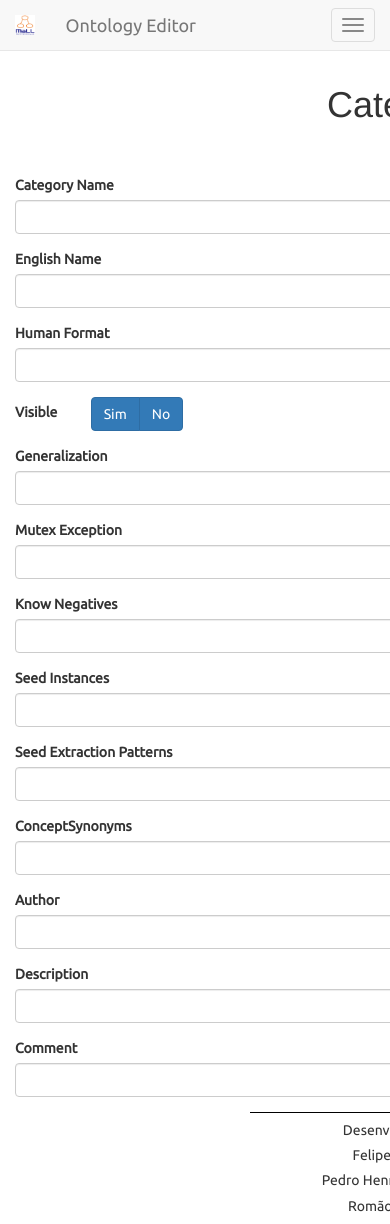
After one commit to felipequecole/Onto_Mapping, a Django app: page /edit_cat/ in a window 390 px wide; the page is wider, and only the part inside the window is pictured. The commit adds this page. Run offline with Django 3.2, Linux system fonts and the light colour scheme; some libraries are stand-ins or nearby versions.

Commit message:
Primeira versão (bem tosca) da pagina de edição de categoria

```diff
--- /dev/null
+++ b/Onto_Manipulation/templates/Onto_Manipulation/edit_cat.html
@@ -0,0 +1,98 @@
+<h1 align="center">Category</h1>
+<br>
+<br>
+
+{% extends 'base.html' %}
+
+{% block edit_onto %}class="active"{% endblock %}
+
+{% block body %}
+    <div class="container">
+        <form>
+            <div class="form-group row">
+                <label for="example-text-input" class="col-sm-2 col-form-label">Category Name</label>
+                <div class="col-sm-7">
+                    <input class="form-control" type="text" value="" id="name">
+                </div>
+            </div>
+            <div class="form-group row">
+                <label for="example-text-input" class="col-sm-2 col-form-label">English Name</label>
+                <div class="col-sm-7">
+                    <input class="form-control" type="text" value="" id="english">
+                </div>
+            </div>
+            <div class="form-group row">
+                <label for="example-text-input" class="col-sm-2 col-form-label">Human Format</label>
+                <div class="col-sm-7">
+                    <input class="form-control" type="text" value="" id="human">
+                </div>
+            </div>
+            <div class="form-group row">
+                <label for="example-text-input" class="col-sm-2 col-form-label">Visible</label>
+                <div class="btn-group col-sm-7" data-toggle="buttons">
+                    <label class="btn btn-primary">
+                        <input type="radio" name="options" id="option2" autocomplete="off" checked> Sim
+                    </label>
+                    <label class="btn btn-primary">
+                        <input type="radio" name="options" id="option3" autocomplete="off"> No
+                    </label>
+                </div>
+            </div>
+            <div class="form-group row">
+                <label for="example-text-input" class="col-sm-2 col-form-label">Generalization</label>
+                <div class="col-sm-7">
+                    <input class="form-control" type="text" value="" id="generalization">
+                </div>
+            </div>
+            <div class="form-group row">
+                <label for="example-text-input" class="col-sm-2 col-form-label">Mutex Exception</label>
+                <div class="col-sm-7">
+                    <input class="form-control" type="text" value="" id="mutex">
+                </div>
+            </div>
+            <div class="form-group row">
+                <label for="example-text-input" class="col-sm-2 col-form-label">Know Negatives</label>
+                <div class="col-sm-7">
+                    <input class="form-control" type="text" value="" id="negatives">
+                </div>
+            </div>
+            <div class="form-group row">
+                <label for="example-text-input" class="col-sm-2 col-form-label">Seed Instances</label>
+                <div class="col-sm-7">
+                    <input class="form-control" type="text" value="" id="instances">
+                </div>
+            </div>
+            <div class="form-group row">
+                <label for="example-text-input" class="col-sm-2 col-form-label">Seed Extraction Patterns</label>
+                <div class="col-sm-7">
+                    <input class="form-control" type="text" value="" id="patterns">
+                </div>
+            </div>
+            <div class="form-group row">
+                <label for="example-text-input" class="col-sm-2 col-form-label">ConceptSynonyms</label>
+                <div class="col-sm-7">
+                    <input class="form-control" type="text" value="" id="synonyms">
+                </div>
+            </div>
+            <div class="form-group row">
+                <label for="example-text-input" class="col-sm-2 col-form-label">Author</label>
+                <div class="col-sm-7">
+                    <input class="form-control" type="text" value="" id="author">
+                </div>
+            </div>
+            <div class="form-group row">
+                <label for="example-text-input" class="col-sm-2 col-form-label">Description</label>
+                <div class="col-sm-7">
+                    <input class="form-control" type="text" value="" id="desc">
+                </div>
+            </div>
+            <div class="form-group row">
+                <label for="example-text-input" class="col-sm-2 col-form-label">Comment</label>
+                <div class="col-sm-7">
+                    <input class="form-control" type="text" value="" id="comment">
+                </div>
+            </div>
+        </form>
+    </div>
+
+{% endblock %}
--- a/Onto_Manipulation/templates/base.html
+++ b/Onto_Manipulation/templates/base.html
@@ -16,6 +16,8 @@
 
 </head>
 <body>
+{% block body %}
+{% endblock %}
 <div class="container-fluid">
     <nav class="navbar navbar-default navbar-fixed-top">
         <div class="container-fluid">
--- a/Onto_Manipulation/urls.py
+++ b/Onto_Manipulation/urls.py
@@ -6,6 +6,7 @@ urlpatterns = [
     url(r'^relation/$', views.relation, name='relation'),
     url(r'^category/$', views.category, name='category'),
     url(r'^edit/$', views.edit, name='edit'),
+    url(r'^edit_cat/$', views.edit_cat, name='edit_cat'),
     url(r'^convert/$', views.convert, name='convert'),
     url(r'^download/$', views.download, name='download'),
 ]
--- a/Onto_Manipulation/views.py
+++ b/Onto_Manipulation/views.py
@@ -11,8 +11,11 @@ def category(request):
     return render(request, 'Onto_Manipulation/home_cat.html', dict)
 
 def edit(request):
+    return render(request, 'Onto_Manipulation/edit.html', {})
 
-    return render(request, 'Onto_Manipulation/edit.html', {})
+def edit_cat(request):
+    return render(request, 'Onto_Manipulation/edit_cat.html', {})
+
 
 def convert(request):
     return render(request, 'Onto_Manipulation/convert.html',{})
```
Also changed, not shown: Onto_Manipulation/templates/Onto_Manipulation/home_cat.html (+4 -4 lines), Onto_Manipulation/templates/Onto_Manipulation/home_rel.html (+4 -4 lines).
